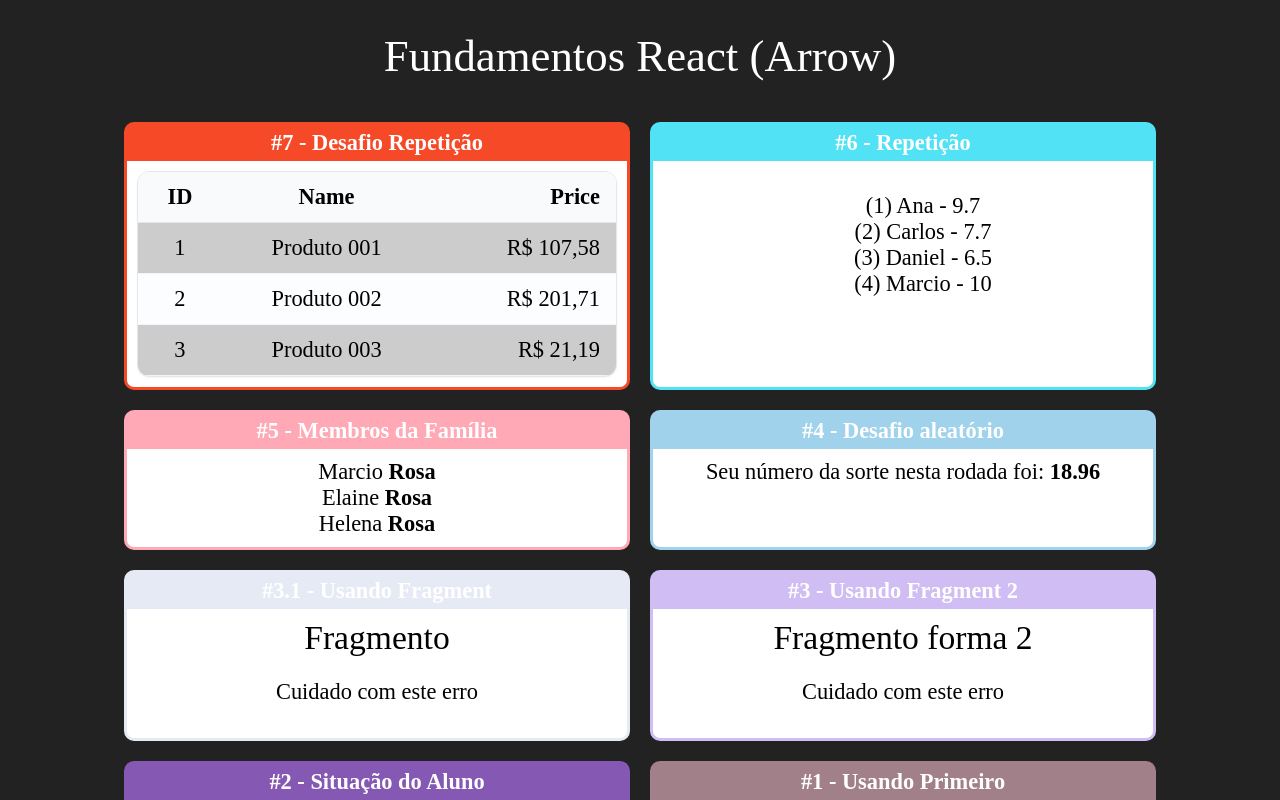
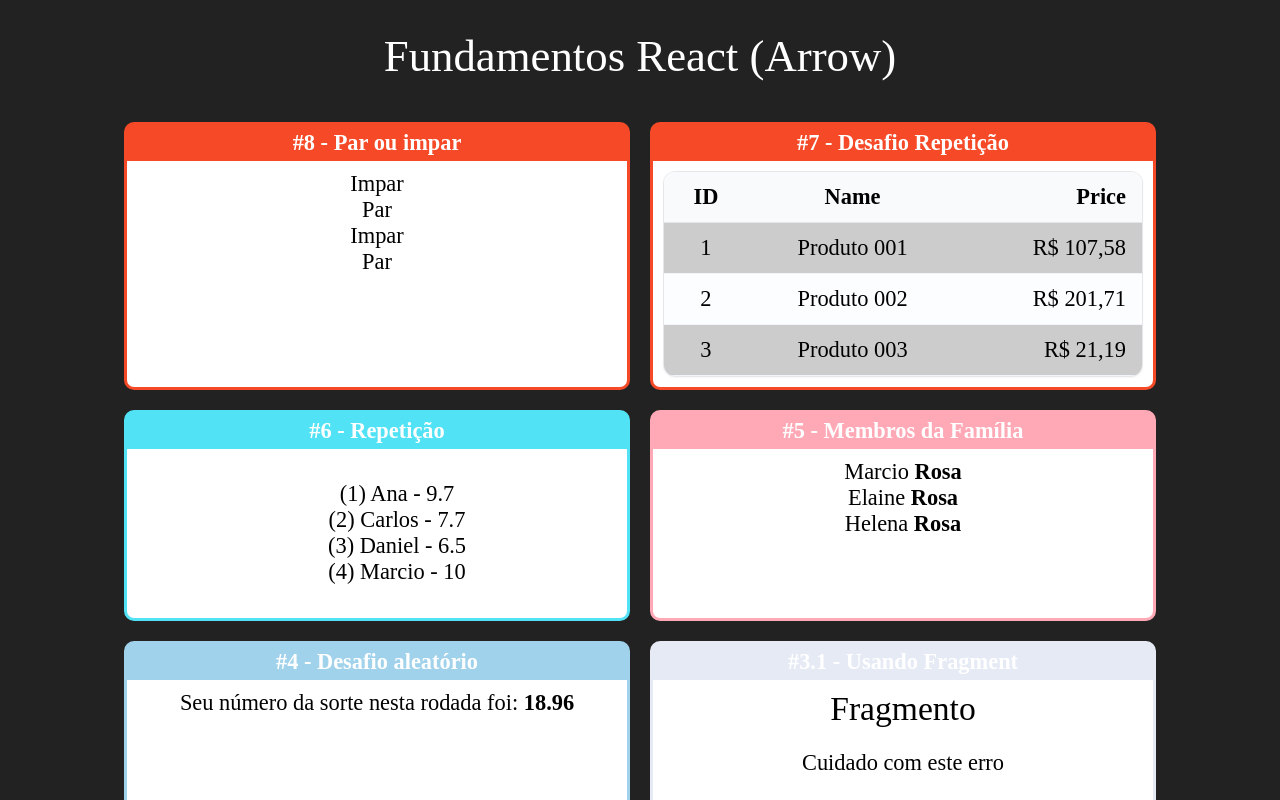
Before and after one commit to MarcioDeAlmeidaRosa/curso-react-redux, a React (Create React App) app in the folder fundamentos-react/: page / in a window 1280 px wide. Shown: the top 800 px of the page. Built offline with nearby package versions, Linux system fonts and the light colour scheme.

Commit message:
32. Renderização Condicional #01

```diff
--- a/fundamentos-react/src/App.jsx
+++ b/fundamentos-react/src/App.jsx
@@ -11,12 +11,22 @@ import Family from "./components/basics/Family";
 import Membrer from "./components/basics/Membrer";
 import StudentList from "./components/repetition/studentList";
 import ProductsTable from "./components/repetition/productsTable";
+import EvenOrOdd from "./components/conditional/evenOrOdd";
 
 export default () => (
   <div className="App">
     <h1>Fundamentos React (Arrow)</h1>
 
     <div className="Cards">
+      <div className="Cards">
+        <Cards title="#8 - Par ou impar" color="#F54927">
+          <EvenOrOdd value={1}/>
+          <EvenOrOdd value={2}/>
+          <EvenOrOdd value={3}/>
+          <EvenOrOdd value={100}/>
+        </Cards>
+      </div>
+
       <div className="Cards">
         <Cards title="#7 - Desafio Repetição" color="#F54927">
           <ProductsTable />
--- /dev/null
+++ b/fundamentos-react/src/components/conditional/evenOrOdd.jsx
@@ -0,0 +1,6 @@
+import React from "react";
+
+export default (props) => {
+  const { value } = props;
+  return <div>{value % 2 === 0 ? <span>Par</span> : <span>Impar</span>}</div>;
+};
```
